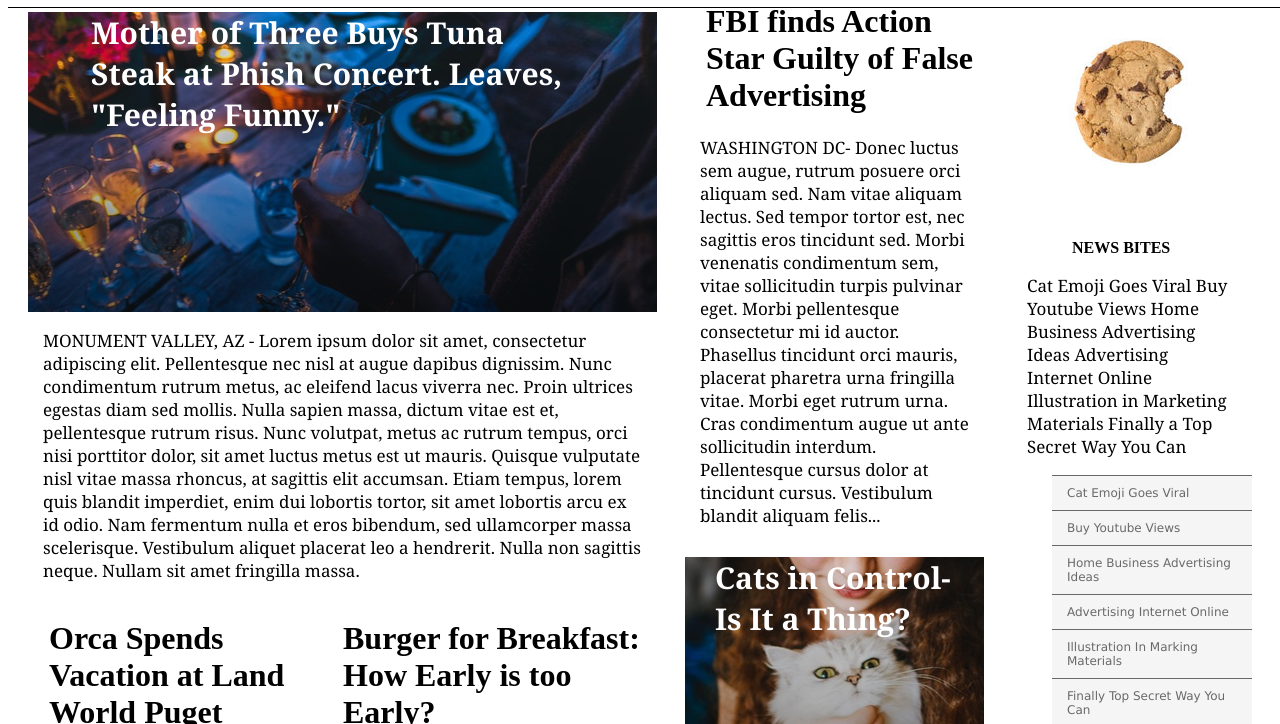
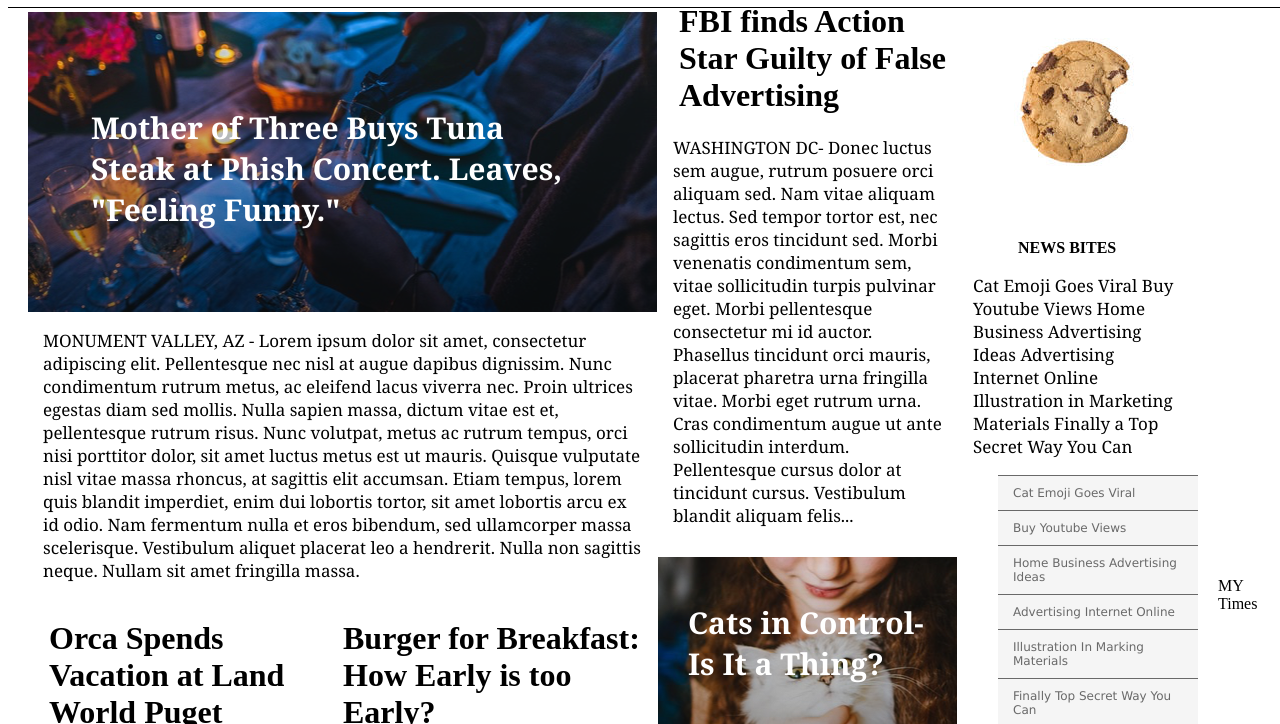
Before and after one commit to LPKaizen/mytimes, a plain HTML site: page index.html in a window 1280 px wide. Shown: the part 76-800 px from the top of the page. Drawn offline with Linux system fonts and the light colour scheme.

Commit message:
version 0.9.5 footer added, formatting needed

```diff
--- a/Resources/CSS/index.css
+++ b/Resources/CSS/index.css
@@ -39,9 +39,18 @@
     font-weight: bold;
     padding-right: 10%;
     padding-left: 10%;
-    padding-top: 0%;
+    padding-top: 15%;
     max-width: 100%;
 }
+
+.footer {
+margin: auto;
+height: auto;
+
+}
+
+
+
 
 .header {
 display: flex;
@@ -82,9 +91,7 @@ padding-right: 10px;
   border-top-width: thin;
 }
 
-.listformat {
-  padding-right:
-}
+
 
 .skinnyL {
   max-width: 300px;
@@ -145,6 +152,7 @@ padding-right: 10px;
  max-width: 240px;
  height: auto;
  padding-right: 20px;
+
 }
 
 .logofont {
--- a/index.html
+++ b/index.html
@@ -117,7 +117,19 @@
         </div>
 
 
-  </div>
+     </div>
 <!--end of header-->
 
+
+<!--Beginning of footer-->
+    <div class= "footer">
+       <div>
+         <p>MY Times</p>
+       </div>
+       <div>
+
+       </div>
+
+    </div>
+
 </body>
```
